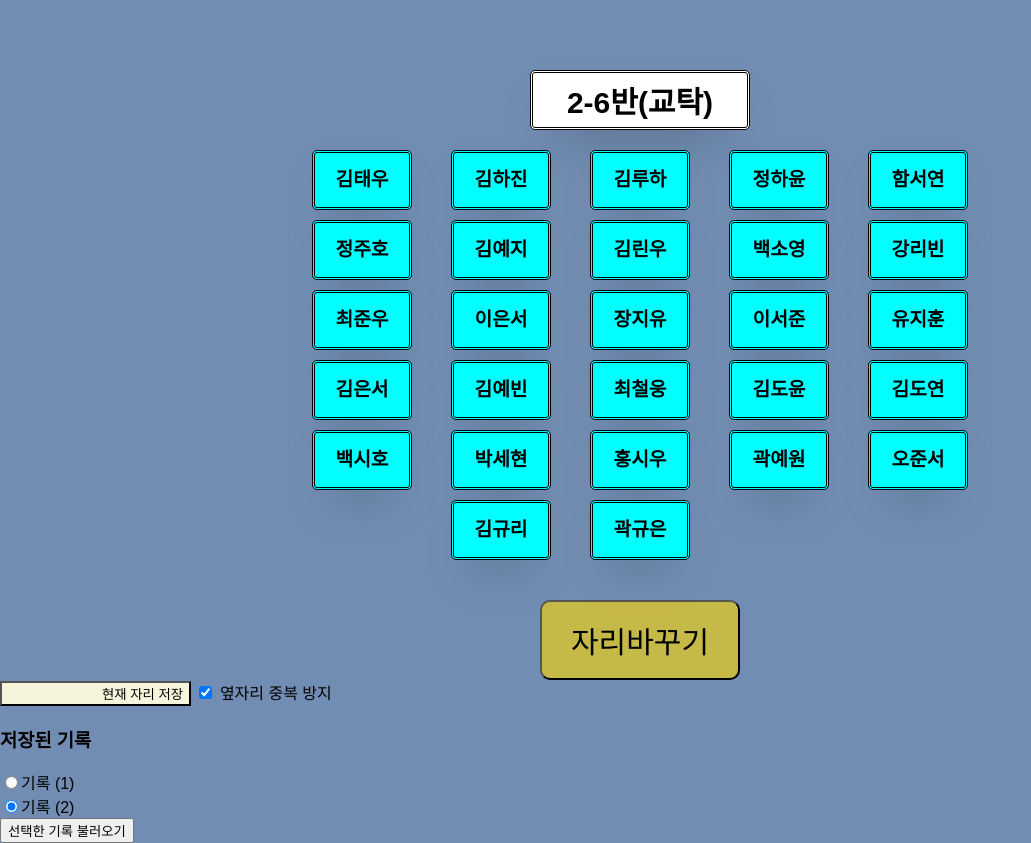
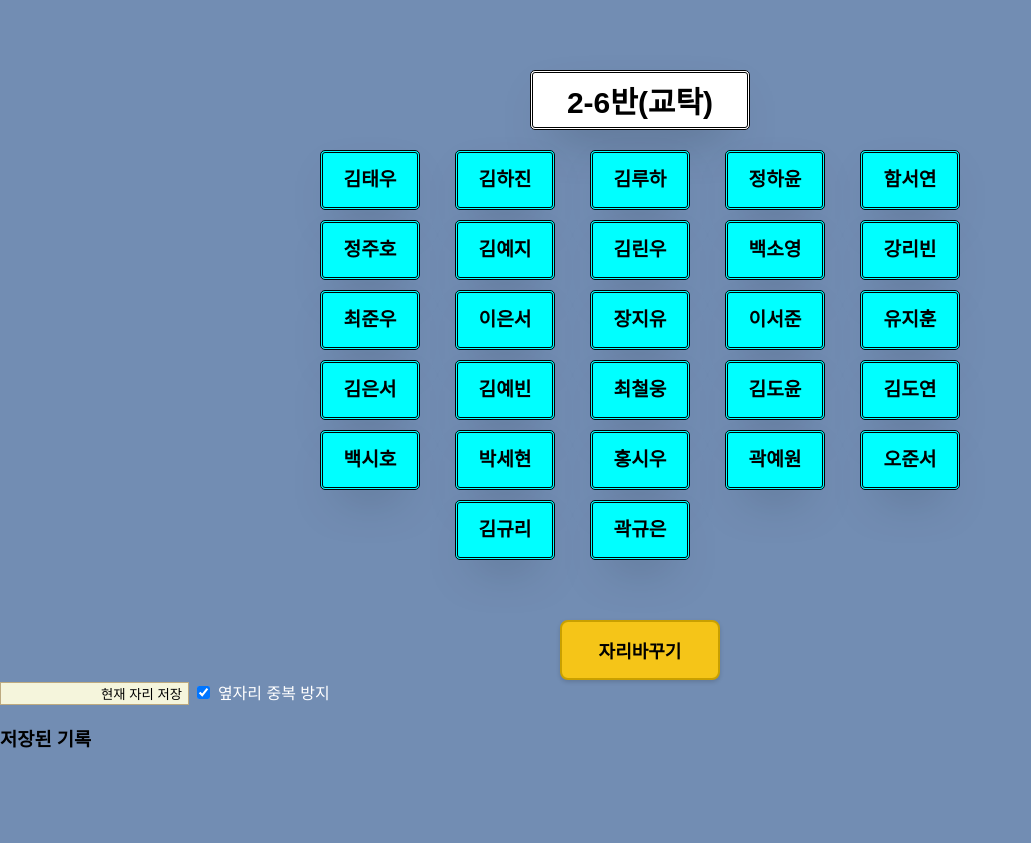
Before and after one commit to eiese6677/School_web, a Flask app: page / in a window 1280 px wide. Shown: the whole page, without its empty margins (0-1031 px from the left). After the commit the page ends 748 px from the top, so only its background shows below. Run offline with Flask 3, Linux system fonts and the light colour scheme.

Commit message:
Add collapsible history section and improve styles
Introduced a toggle for the history list visibility via the heading in index.html and script.js. Updated style.css to enhance button and history list appearance, unify button styling, and improve UI consistency.

```diff
--- a/static/script.js
+++ b/static/script.js
@@ -90,6 +90,18 @@ const renderHistory = () => {
 };
 
 window.onload = function () {
+  // Toggle history visibility
+  const heading = document.getElementById("history-heading");
+  const historyContainer = document.getElementById("history-list");
+  const loadBtn = document.getElementById("load-history-btn");
+  // 기본은 숨김
+  historyContainer.style.display = "none";
+  loadBtn.style.display = "none";
+  heading.addEventListener("click", () => {
+    const willShow = historyContainer.style.display === "none";
+    historyContainer.style.display = willShow ? "flex" : "none";
+    loadBtn.style.display = willShow ? "inline-block" : "none";
+  });
   fetch("/load")
     .then((res) => res.json())
     .then((data) => {
--- a/static/style.css
+++ b/static/style.css
@@ -1,5 +1,8 @@
 :root {
   --main-m: 0;
+  --primary: #f5c518;
+  --primary-hover: #ffd84d;
+  --surface: #f0f4ff;
 }
 
 body {
@@ -14,13 +17,9 @@ body {
   width: 80%;
   height: 550px;
   padding: 2.5em;
-  /* box-shadow: 0 20px 50px -25px rgba(0, 0, 0, 0.7);
-  background-color: rgba(252, 214, 0, 0.603); */
   display: flex;
   align-items: flex-start;
-  /* 세로 방향으로 위쪽 정렬 */
   justify-content: center;
-  /* 가로 방향 중앙 정렬 */
   margin: 0 auto;
   flex-direction: column;
   overflow: hidden;
@@ -39,14 +38,10 @@ body {
 
 .box > .students > [class^="line"] {
   width: 120px;
-  margin: 10px 7px;
-  /* 세로(10px)와 가로(10px) 간격 설정 */
+  margin: 10px 5px;
   display: flex;
-  /* 내부 요소를 정렬하기 위해 flexbox 사용 */
   flex-direction: column;
-  /* 내부 요소를 세로로 정렬 */
   align-items: center;
-  /* 내부 요소를 가로 방향 중앙 정렬 */
 }
 
 .box > .students > [class^="line"] > [class^="b"] {
@@ -89,21 +84,9 @@ body {
   box-shadow: 0 20px 50px -25px rgba(0, 0, 0, 0.7);
   display: flex;
   align-items: center;
-  /* 텍스트 세로 중앙 정렬 */
   justify-content: center;
-  /* 텍스트 가로 중앙 정렬 */
   margin: 10px auto;
-  /* 가로 방향 중앙 정렬 */
 }
-
-/* .mbutton {
-  background-color: rgba(252, 214, 0, 0.603);
-  width: 200px;
-  height: 80px;
-  border-radius: 10px;
-  font-size: 30px;
-  font: bold;
-} */
 
 .bbox {
   border-radius: 25px;
@@ -139,7 +122,107 @@ body {
   font: small-caps bold 18px/1.4 sans-serif;
   font-size: larger;
 }
+
 .save {
   padding-left: 100px;
-  background-color: beige;
+  background: #f5f5dc !important; /* beige */
+  color: #000 !important;
+  border: 1px solid #bdaa80 !important;
 }
+
+#load-history-btn {
+  background: #f0f4ff !important;
+  color: #000 !important;
+  border: 1px solid #bac4ff !important;
+  padding: 6px 14px !important;
+  font-size: 14px !important;
+  font-weight: 600 !important;
+  border-radius: 6px !important;
+  transition: background 0.2s ease, transform 0.1s ease;
+}
+
+#load-history-btn:hover {
+  background: #e5ebff !important;
+  transform: translateY(-1px);
+}
+
+#load-history-btn:active {
+  background: #d7dbff !important;
+  transform: translateY(0);
+}
+
+.save:hover {
+  background: #e9e2c4 !important;
+}
+
+/* --------- History List Styles --------- */
+#history-list {
+  display: flex;
+  flex-direction: column;
+  gap: 4px;
+  width: 200px;
+  margin: 10px 0 10px 10px; /* left align */
+}
+
+#history-list br {
+  display: none;
+}
+
+#history-list input[type="radio"] {
+  display: none;
+}
+
+#history-list label {
+  display: block;
+  padding: 6px 10px;
+  border-radius: 8px;
+  background: #f0f4ff;
+  box-shadow: 0 2px 4px rgba(0, 0, 0, 0.1);
+  cursor: pointer;
+  transition: background 0.3s ease, transform 0.2s ease;
+  font-weight: 600;
+}
+
+#history-list label:hover {
+  background: #e5ebff;
+  transform: translateY(-1px);
+}
+
+#history-list input[type="radio"]:checked + label {
+  background: var(--primary);
+  color: #ffffff;
+  transform: scale(1.02);
+}
+
+.mbutton {
+  min-width: 160px !important;
+  height: 60px !important;
+  font-size: 24px !important;
+}
+.mbutton {
+  background: var(--primary) !important;
+  color: #000000 !important;
+  border: 2px solid #c9a000 !important;
+  border-radius: 8px !important;
+  padding: 10px 20px !important;
+  font-size: 18px !important;
+  font-weight: 600 !important;
+  cursor: pointer;
+  box-shadow: 0 2px 4px rgba(0, 0, 0, 0.15);
+  transition: background 0.2s ease, transform 0.2s ease;
+}
+
+.mbutton:hover {
+  color: #000 !important;
+  transform: translateY(-1px);
+  background: #dfe4ff !important;
+}
+
+.mbutton:active {
+  transform: translateY(0);
+}
+
+.controls label {
+  color: #ffffff;
+  font-weight: 500;
+}
--- a/templates/index.html
+++ b/templates/index.html
@@ -15,21 +15,7 @@
       onmousedown="return false"
     ></div>
     <div class="bbox">
-      <button
-        class="mbutton"
-        type="button"
-        onclick="mixVer2();"
-        style="
-          background-color: rgba(252, 214, 0, 0.603);
-          width: 200px;
-          height: 80px;
-          border-radius: 10px;
-          font-size: 30px;
-          font: bold;
-        "
-      >
-        자리바꾸기
-      </button>
+      <button class="mbutton" type="button" onclick="mixVer2();">자리바꾸기</button>
     </div>
 
     <div class="controls">
@@ -37,11 +23,11 @@
         <label><input type="checkbox" id="prevent-duplicates" checked> 옆자리 중복 방지</label>
     </div>
 
-    <h3>저장된 기록</h3>
+    <h3 id="history-heading" style="cursor:pointer; user-select:none;">저장된 기록</h3>
     <div id="history-list">
         <!-- History will be populated by JS -->
     </div>
-    <button onclick="loadSelectedHistory()">선택한 기록 불러오기</button>
+    <button id="load-history-btn" onclick="loadSelectedHistory()">선택한 기록 불러오기</button>
 
     <script src="{{ url_for('static', filename='script.js') }}"></script>
   </body>
```
